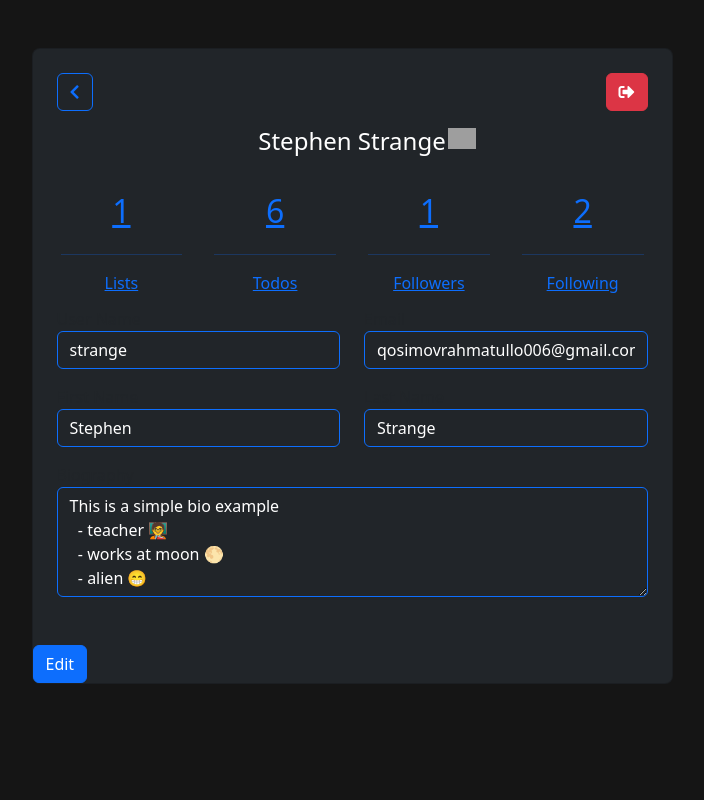
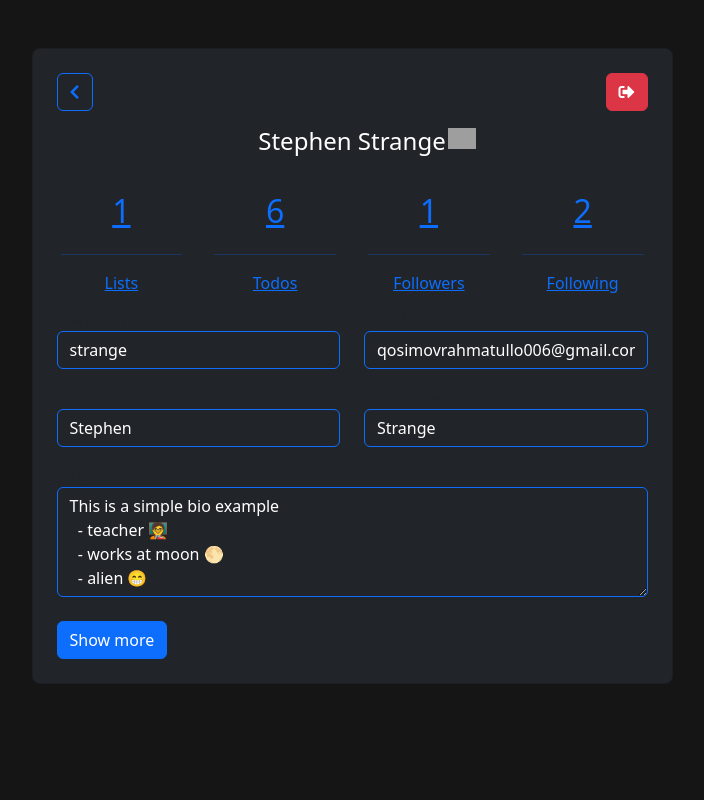
Before and after one commit to byStrange/django_todo, a Django app: a page that uses templates/base.html in a window 1280 px wide. Shown: the whole page, without its empty margins (288-992 px from the left). Run offline with Django 4.2, Linux system fonts and the light colour scheme; a user stored in the database is signed in; data comes from the database, SQL or seed files in the repository; some libraries are stand-ins or nearby versions; grey boxes are pictures that could not be loaded.

Commit message:
removed profile edit

```diff
--- a/templates/base.html
+++ b/templates/base.html
@@ -50,7 +50,7 @@
                   {% endblock%}
                 </div>
                 {% endif %}
-                {% block content %}{% endblock content %}
+                {% block content %}  {% endblock content %}
               </div>
             </div>
           </div>
--- a/templates/profile.html
+++ b/templates/profile.html
@@ -161,23 +161,20 @@
       >{{ user.bio }}</textarea>
     </div>
   </div>
-</div>
+</form>
 {%else %} <span class="text-muted text-wrap" id="bio"> {{user.bio}} </span>
 {% endif %}
-
 {% if request.user.username == user.user.username %}
 <div class="action mt-4">
-  <button class="btn btn-primary" id="editButton" onclick="event.preventDefault()">
-    <span>Edit</span>
-  </button>
-  <button class="btn btn-success d-none" id="saveButton">
-    <span>Save</span>
-  </button>
-  <button class="btn btn-outline-danger d-none" id="cancelButton">
-    <span>Cancel</span>
-  </button>
+  <div class="btn btn-primary" id="editButton" onclick="event.preventDefault()">
+    <span>Show more</span>
+  </div>
+  <div class="btn btn-outline-primary d-none" id="cancelButton">
+    <span>Show less</span>
+  </div>
 </div>
-{%endif%} {% endblock content %} {% block action %}
+{%endif%}
+{% endblock %} {% block action %}
 {% if request.user.username == user.user.username %}
 <a href="/logout">
   <button class="btn btn-danger">
```
Also changed, not shown: 1 other file.
